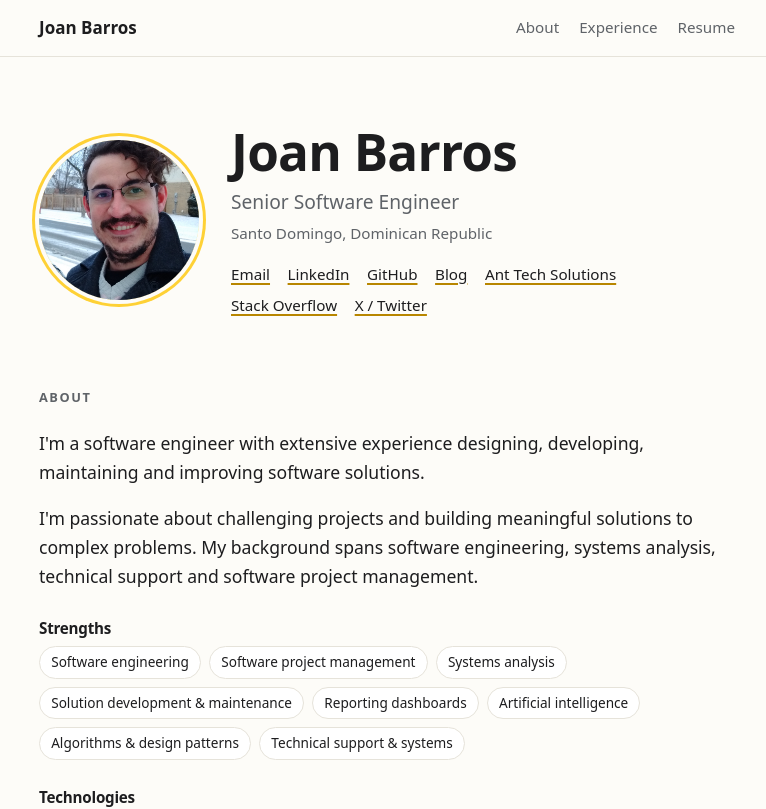
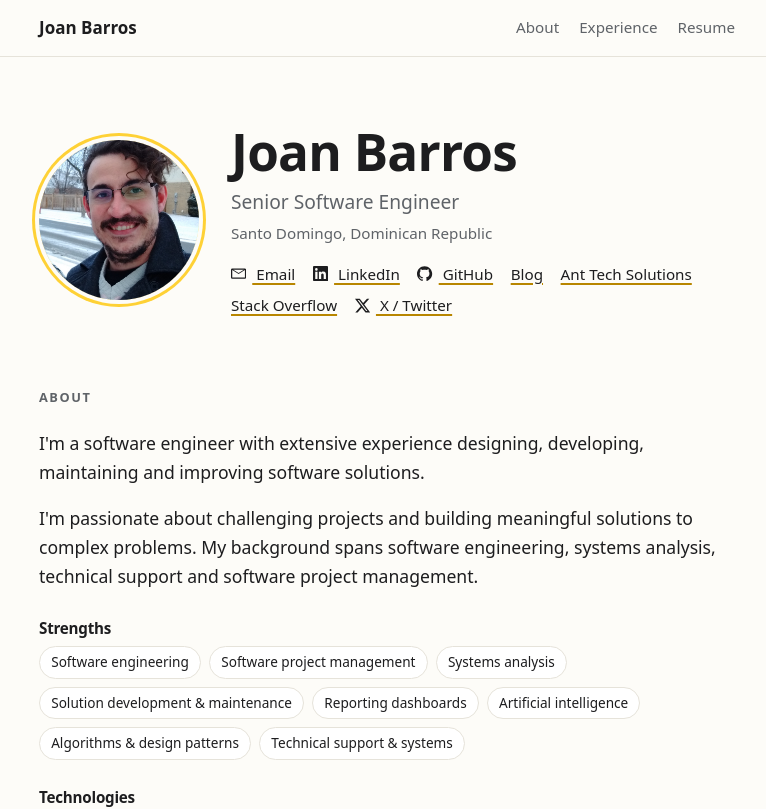
Before and after one commit to joanbarros/joanbarros.github.io, an Astro site: page / in a window 1280 px wide. Shown: the top 809 px of the page, without its empty margins (253-1019 px from the left). Built offline with nearby package versions, Linux system fonts and the light colour scheme; Astro itself is replaced by a stand-in of ours.

Commit message:
Add monochrome icons to email, LinkedIn, GitHub and X links
Co-Authored-By: Claude Opus 5.5 <noreply@anthropic.com>

```diff
--- /dev/null
+++ b/src/components/Icon.astro
@@ -0,0 +1,32 @@
+---
+// Monochrome icons drawn in the current text color. Brand paths from Simple Icons (CC0).
+const paths = {
+  github:
+    "M12 .297c-6.63 0-12 5.373-12 12 0 5.303 3.438 9.8 8.205 11.385.6.113.82-.258.82-.577 0-.285-.01-1.04-.015-2.04-3.338.724-4.042-1.61-4.042-1.61C4.422 18.07 3.633 17.7 3.633 17.7c-1.087-.744.084-.729.084-.729 1.205.084 1.838 1.236 1.838 1.236 1.07 1.835 2.809 1.305 3.495.998.108-.776.417-1.305.76-1.605-2.665-.3-5.466-1.332-5.466-5.93 0-1.31.465-2.38 1.235-3.22-.135-.303-.54-1.523.105-3.176 0 0 1.005-.322 3.3 1.23.96-.267 1.98-.399 3-.405 1.02.006 2.04.138 3 .405 2.28-1.552 3.285-1.23 3.285-1.23.645 1.653.24 2.873.12 3.176.765.84 1.23 1.91 1.23 3.22 0 4.61-2.805 5.625-5.475 5.92.42.36.81 1.096.81 2.22 0 1.606-.015 2.896-.015 3.286 0 .315.21.69.825.57C20.565 22.092 24 17.592 24 12.297c0-6.627-5.373-12-12-12",
+  linkedin:
+    "M20.447 20.452h-3.554v-5.569c0-1.328-.027-3.037-1.852-3.037-1.853 0-2.136 1.445-2.136 2.939v5.667H9.351V9h3.414v1.561h.046c.477-.9 1.637-1.85 3.37-1.85 3.601 0 4.267 2.37 4.267 5.455v6.286zM5.337 7.433a2.062 2.062 0 1 1 0-4.125 2.062 2.062 0 0 1 0 4.125zM7.119 20.452H3.555V9h3.564v11.452zM22.225 0H1.771C.792 0 0 .774 0 1.729v20.542C0 23.227.792 24 1.771 24h20.451C23.2 24 24 23.227 24 22.271V1.729C24 .774 23.2 0 22.222 0h.003z",
+  x: "M18.901 1.153h3.68l-8.04 9.19L24 22.846h-7.406l-5.8-7.584-6.638 7.584H.474l8.6-9.83L0 1.154h7.594l5.243 6.932ZM17.61 20.644h2.039L6.486 3.24H4.298Z",
+  email:
+    "M2 4h20a2 2 0 0 1 2 2v12a2 2 0 0 1-2 2H2a2 2 0 0 1-2-2V6a2 2 0 0 1 2-2zm0 2.4V18h20V6.4l-10 6.25L2 6.4zM3.6 6 12 11.25 20.4 6H3.6z",
+};
+
+export type IconName = keyof typeof paths;
+
+interface Props {
+  name: IconName;
+}
+
+const { name } = Astro.props;
+---
+
+<svg class="icon" viewBox="0 0 24 24" width="1em" height="1em" fill="currentColor" aria-hidden="true">
+  <path fill-rule="evenodd" d={paths[name]}></path>
+</svg>
+
+<style>
+  .icon {
+    flex: none;
+    vertical-align: -0.125em;
+    margin-right: 0.4em;
+  }
+</style>
--- a/src/data/profile.ts
+++ b/src/data/profile.ts
@@ -1,4 +1,14 @@
 // Site-wide personal details. Edit here; every page reads from this file.
+import type { IconName } from "../components/Icon.astro";
+
+type Link = {
+  label: string;
+  href: string;
+  icon?: IconName;
+  // Set to false to show the link on the homepage but not on the resume.
+  resume?: boolean;
+};
+
 export const profile = {
   name: "Joan Barros",
   headline: "Senior Software Engineer",
@@ -38,11 +48,11 @@ export const profile = {
     { name: "French", level: "Elementary" },
   ],
   links: [
-    { label: "LinkedIn", href: "https://www.linkedin.com/in/joanbarros/" },
-    { label: "GitHub", href: "https://github.com/joanbarros" },
+    { label: "LinkedIn", href: "https://www.linkedin.com/in/joanbarros/", icon: "linkedin" },
+    { label: "GitHub", href: "https://github.com/joanbarros", icon: "github" },
     { label: "Blog", href: "https://joanbarros.blogspot.com/", resume: false },
     { label: "Ant Tech Solutions", href: "https://www.ant-tech.com/", resume: false },
     { label: "Stack Overflow", href: "https://stackoverflow.com/users/244054/joan-barros", resume: false },
-    { label: "X / Twitter", href: "https://x.com/joanbarros" },
-  ],
+    { label: "X / Twitter", href: "https://x.com/joanbarros", icon: "x" },
+  ] as Link[],
 } as const;
--- a/src/pages/index.astro
+++ b/src/pages/index.astro
@@ -5,6 +5,7 @@ import Base from "../layouts/Base.astro";
 import Header from "../components/Header.astro";
 import Footer from "../components/Footer.astro";
 import Timeline from "../components/Timeline.astro";
+import Icon from "../components/Icon.astro";
 import portrait from "../assets/me.jpg";
 import { profile } from "../data/profile";
 import { sortTimeline } from "../lib/period";
@@ -32,11 +33,12 @@ const entries = sortTimeline(await getCollection("timeline"));
       <p class="headline">{profile.headline}</p>
       <p class="location">{profile.location}</p>
       <ul class="links">
-        <li><a href={`mailto:${profile.email}`}>Email</a></li>
+        <li><a href={`mailto:${profile.email}`}><Icon name="email" />Email</a></li>
         {
           profile.links.map((link) => (
             <li>
               <a href={link.href} rel="me noopener">
+                {link.icon && <Icon name={link.icon} />}
                 {link.label}
               </a>
             </li>
```
Also changed, not shown: src/pages/resume.astro (+4 -3 lines).
